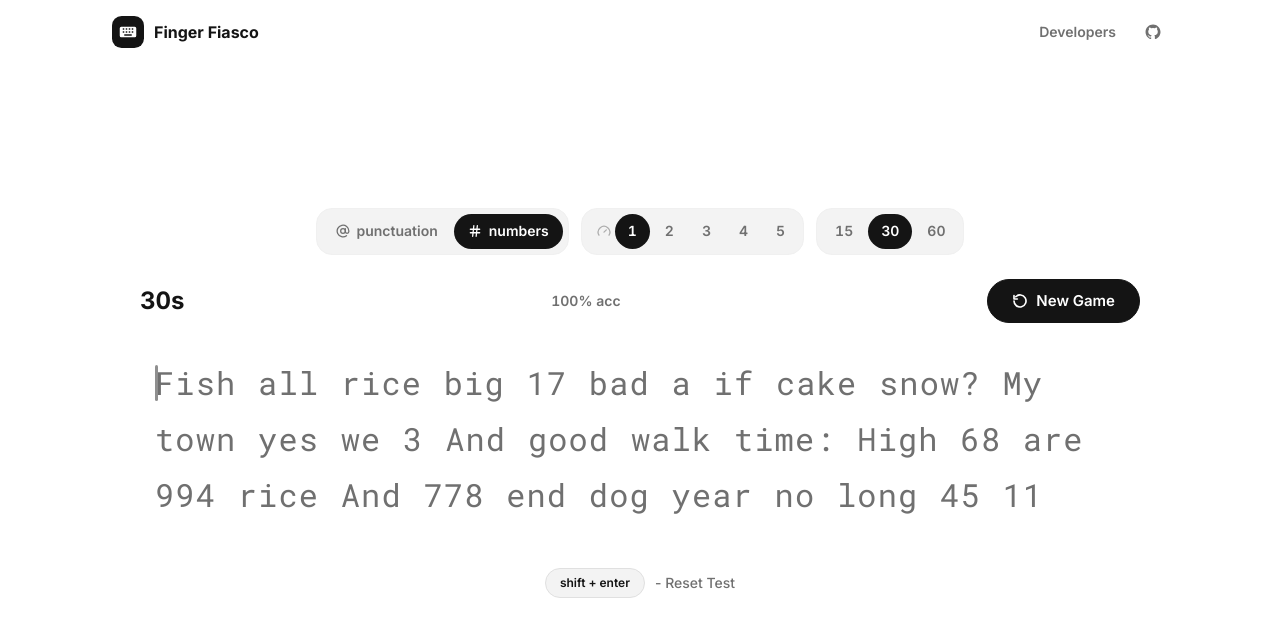
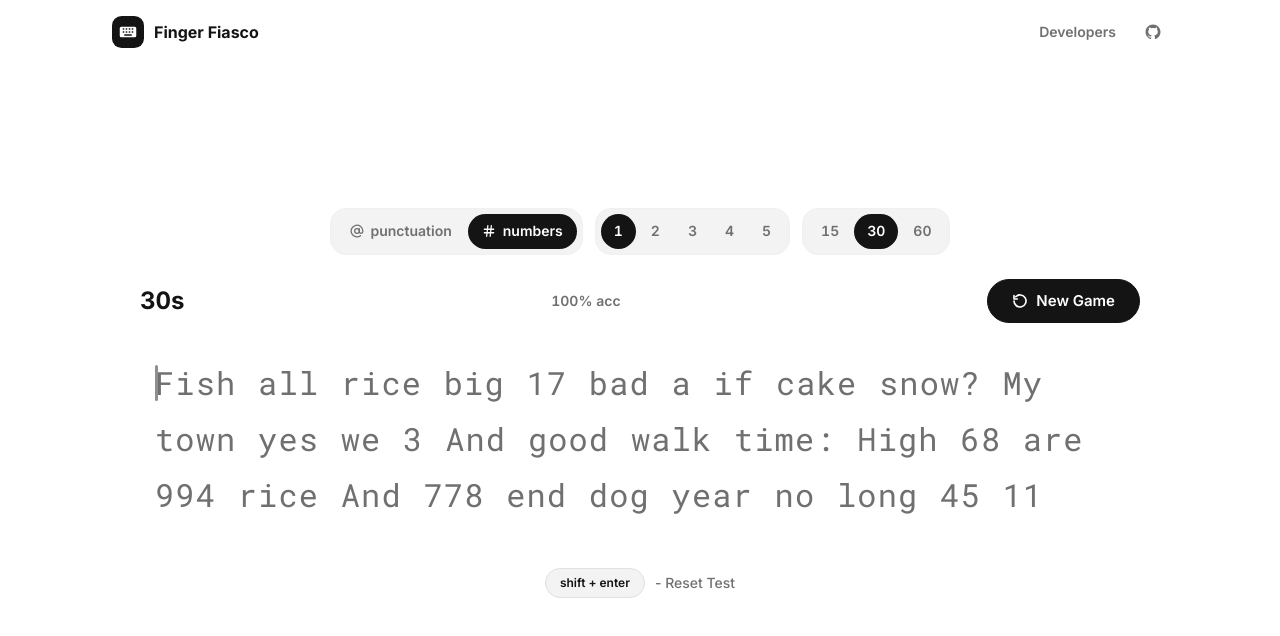
Before and after one commit to abhijeetBhale/ReTyping, a Next.js app: page /numbers in a window 1280 px wide. Shown: the top 636 px of the page. Built offline with nearby package versions, Linux system fonts and the light colour scheme; no server answers.

Commit message:
Gliding active pill in config bar, drop gauge icon

```diff
--- a/app/globals.css
+++ b/app/globals.css
@@ -153,6 +153,7 @@ body {
   width: 100%;
 }
 .ff-config-group {
+  position: relative;
   display: flex;
   align-items: center;
   gap: 2px;
@@ -161,13 +162,25 @@ body {
   border-radius: 16px;
   padding: 5px;
 }
-.ff-config-lead {
-  display: grid;
-  place-items: center;
-  color: #adadad;
-  padding: 0 2px 0 10px;
+/* Gliding active pill: measured from the live item, eased on transform
+   and width for a butter-smooth slide between tabs. */
+.ff-config-slider {
+  position: absolute;
+  top: 5px;
+  bottom: 5px;
+  left: 0;
+  width: 0;
+  border-radius: 9999px;
+  background: #141414;
+  z-index: 0;
+  transition:
+    transform 0.38s cubic-bezier(0.22, 1, 0.36, 1),
+    width 0.38s cubic-bezier(0.22, 1, 0.36, 1),
+    opacity 0.2s ease;
 }
 .ff-config-item {
+  position: relative;
+  z-index: 1;
   display: inline-flex;
   align-items: center;
   gap: 7px;
@@ -179,17 +192,15 @@ body {
   letter-spacing: 0;
   padding: 8px 14px;
   border-radius: 9999px;
-  transition: background 0.15s ease, color 0.15s ease;
+  transition: color 0.25s ease;
   white-space: nowrap;
 }
 .ff-config-item:hover {
   color: #141414;
-  background: rgba(20, 20, 20, 0.05);
   text-decoration: none;
 }
 .ff-config-item.active {
   color: #ffffff;
-  background: #141414;
 }
 .ff-config-item:active {
   transform: scale(0.96);
@@ -743,7 +754,8 @@ span.letter {
   }
   #reset-button,
   .ff-top-link,
-  .ff-config-item {
+  .ff-config-item,
+  .ff-config-slider {
     transition: none;
   }
 }
--- a/components/ConfigBar.tsx
+++ b/components/ConfigBar.tsx
@@ -1,6 +1,14 @@
 "use client";
 
 import Link from "next/link";
+import {
+  Children,
+  useCallback,
+  useEffect,
+  useLayoutEffect,
+  useRef,
+  type ReactNode,
+} from "react";
 import { usePathname, useSearchParams } from "next/navigation";
 import { DURATIONS_MS, GAME_TIME_MS } from "@/lib/config";
 import { ENGLISH_LEVELS, LEVEL_META, parseLevel } from "@/lib/words";
@@ -57,22 +65,63 @@ function HashIcon() {
   );
 }
 
-function GaugeIcon() {
+/**
+ * One option group with a butter-smooth sliding active pill.
+ * The pill is measured from the live `.active` item and written straight
+ * to the DOM — no React state, so gliding never costs a re-render.
+ */
+function ConfigGroup({
+  label,
+  activeKey,
+  children,
+}: {
+  label: string;
+  activeKey: string;
+  children: ReactNode;
+}) {
+  const groupRef = useRef<HTMLDivElement>(null);
+  const sliderRef = useRef<HTMLSpanElement>(null);
+  const childCount = Children.count(children);
+
+  const measure = useCallback(() => {
+    const group = groupRef.current;
+    const slider = sliderRef.current;
+    if (!group || !slider) return;
+    const active = group.querySelector(":scope > .ff-config-item.active");
+    if (!(active instanceof HTMLElement)) {
+      // No active option (e.g. plain home route): park the pill out of sight.
+      slider.style.opacity = "0";
+      return;
+    }
+    slider.style.opacity = "1";
+    slider.style.transform = `translateX(${active.offsetLeft}px)`;
+    slider.style.width = `${active.offsetWidth}px`;
+  }, []);
+
+  // Re-measure whenever the active option (or item count) changes.
+  // Runs before paint, so the pill glides from its old spot — never jumps.
+  useLayoutEffect(measure, [measure, activeKey, childCount]);
+
+  // Re-measure when layout shifts underneath (resize, font swap-in).
+  useEffect(() => {
+    window.addEventListener("resize", measure);
+    let cancelled = false;
+    document.fonts?.ready
+      .then(() => {
+        if (!cancelled) measure();
+      })
+      .catch(() => {});
+    return () => {
+      cancelled = true;
+      window.removeEventListener("resize", measure);
+    };
+  }, [measure]);
+
   return (
-    <svg
-      width="14"
-      height="14"
-      viewBox="0 0 24 24"
-      fill="none"
-      stroke="currentColor"
-      strokeWidth="2.2"
-      strokeLinecap="round"
-      strokeLinejoin="round"
-      aria-hidden="true"
-    >
-      <path d="m12 14 4-4" />
-      <path d="M3.34 19a10 10 0 1 1 17.32 0" />
-    </svg>
+    <div ref={groupRef} className="ff-config-group" role="group" aria-label={label}>
+      <span ref={sliderRef} className="ff-config-slider" aria-hidden="true" />
+      {children}
+    </div>
   );
 }
 
@@ -94,7 +143,7 @@ export function ConfigBar() {
 
   return (
     <div className="ff-config" role="group" aria-label="Typing test options">
-      <div className="ff-config-group" role="group" aria-label="Test content">
+      <ConfigGroup label="Test content" activeKey={pathname}>
         <Link
           href={modeHref("/punctuation")}
           className={`ff-config-item${pathname === "/punctuation" ? " active" : ""}`}
@@ -111,12 +160,9 @@ export function ConfigBar() {
           <HashIcon />
           numbers
         </Link>
-      </div>
+      </ConfigGroup>
 
-      <div className="ff-config-group" role="group" aria-label="English difficulty level">
-        <span className="ff-config-lead" aria-hidden="true">
-          <GaugeIcon />
-        </span>
+      <ConfigGroup label="English difficulty level" activeKey={String(level)}>
         {ENGLISH_LEVELS.map((l) => (
           <Link
             key={l}
@@ -129,9 +175,9 @@ export function ConfigBar() {
             {l}
           </Link>
         ))}
-      </div>
+      </ConfigGroup>
 
-      <div className="ff-config-group" role="group" aria-label="Test duration">
+      <ConfigGroup label="Test duration" activeKey={String(activeDuration)}>
         {DURATIONS_MS.map((ms) => (
           <Link
             key={ms}
@@ -143,7 +189,7 @@ export function ConfigBar() {
             {ms / 1000}
           </Link>
         ))}
-      </div>
+      </ConfigGroup>
     </div>
   );
 }
```
